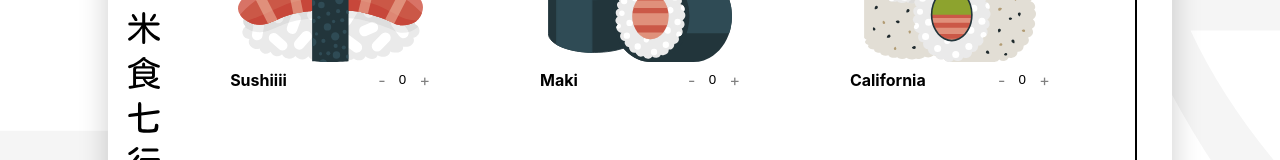
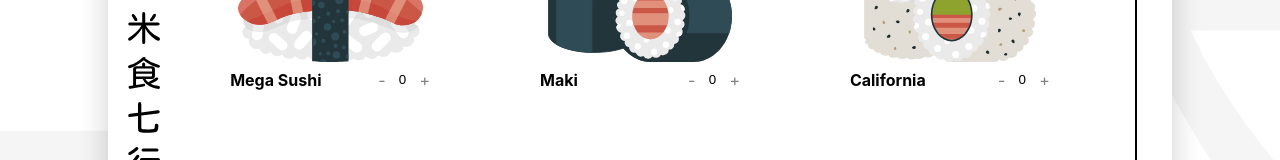
Before and after one commit to sebastien-lb/japcalculator, a React (Create React App) app: page / in a window 1280 px wide. Shown: the part 228-388 px from the top of the page. Built offline with nearby package versions, Linux system fonts and the light colour scheme.

Commit message:
change sushi name in first branch

```diff
--- a/src/data/food.ts
+++ b/src/data/food.ts
@@ -14,7 +14,7 @@ export interface FoodItem {
 // values from: http://dieteplaisir.canalblog.com/archives/2012/05/18/24268064.html
 export const FOOD_ITEMS: Array<FoodItem> = [
   {
-    name: "Sushiiii",
+    name: "Mega Sushi",
     kcal: 45,
     imageUrl: Sushi
   },
```
